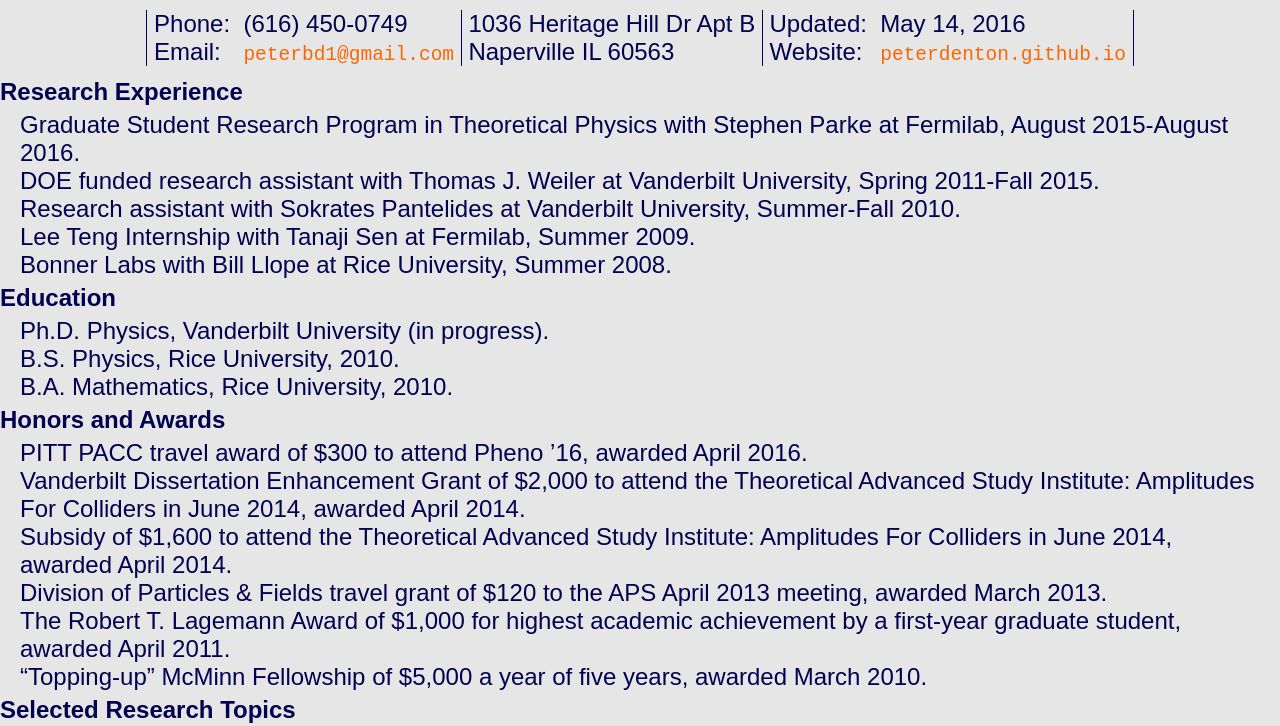
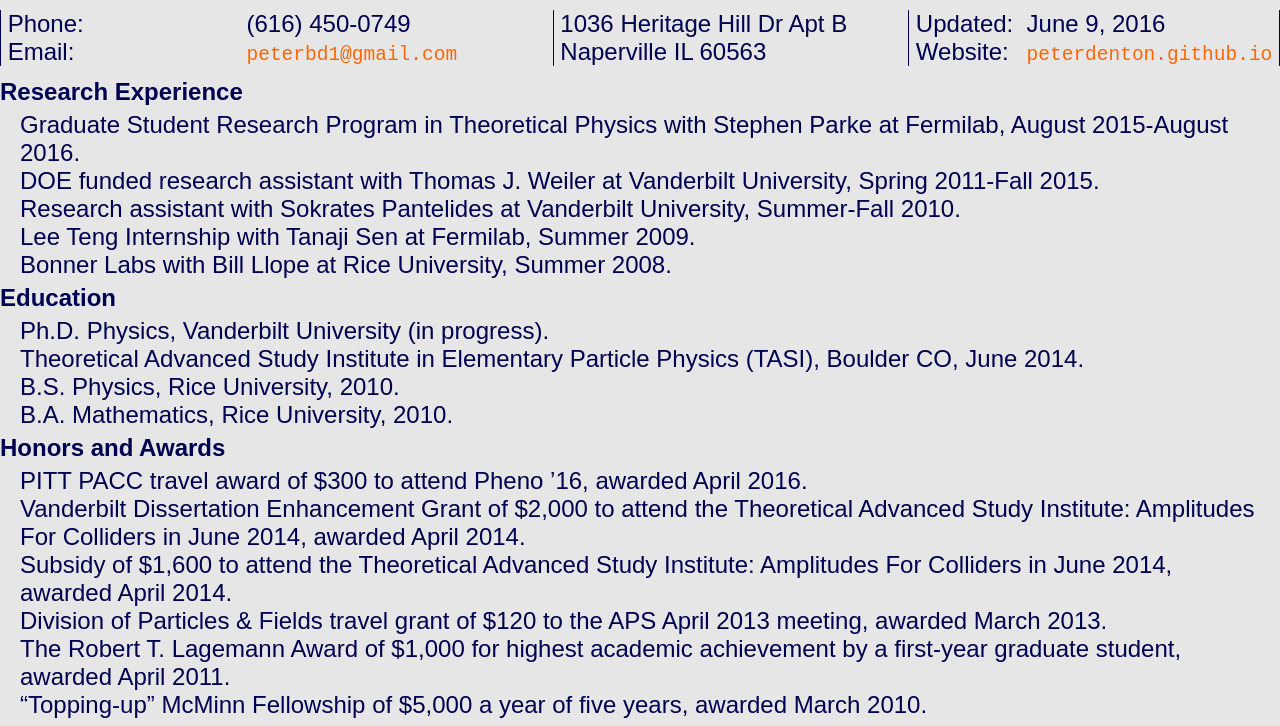
Before and after one commit to PeterDenton/CV, a plain HTML site: page index.html in a window 1280 px wide. Shown: the part 58-784 px from the top of the page. Drawn offline with Linux system fonts and the light colour scheme.

Commit message:
added tasi to education

```diff
--- a/CV.css
+++ b/CV.css
@@ -158,6 +158,8 @@ padding-top: 20px;
 padding-bottom: 20px;
 }
 
+table { table-layout: fixed; }
+td { width: 33%; }
 #header
 {
 padding-bottom: 10px;
@@ -240,6 +242,8 @@ padding-top: 20px;
 padding-bottom: 20px;
 }
 
+table { table-layout: fixed; }
+td { width: 33%; }
 #header
 {
 padding-bottom: 10px;
--- a/index.html
+++ b/index.html
@@ -7,7 +7,7 @@
 <meta name="originator" content="TeX4ht (http://www.cse.ohio-state.edu/~gurari/TeX4ht/)">
 <!-- html,fn-in -->
 <meta name="src" content="CV.tex">
-<meta name="date" content="2016-05-14 13:28:00">
+<meta name="date" content="2016-06-09 10:01:00">
 <link rel="stylesheet" type="text/css" href="CV.css">
 </head><body
 >
@@ -27,7 +27,7 @@ class="td11">Phone:</td><td  style="white-space:nowrap; text-align:left;" id="TB
 class="td11">(616) 450-0749         </td><td  style="white-space:nowrap; text-align:left;" id="TBL-1-1-3"
 class="td11">1036 Heritage Hill Dr Apt B</td><td  style="white-space:nowrap; text-align:left;" id="TBL-1-1-4"
 class="td11">Updated:</td><td  style="white-space:nowrap; text-align:left;" id="TBL-1-1-5"
-class="td11">May 14, 2016               </td>
+class="td11">June 9, 2016                 </td>
 </tr><tr
  style="vertical-align:baseline;" id="TBL-1-2-"><td  style="white-space:nowrap; text-align:left;" id="TBL-1-2-1"
 class="td11">Email: </td><td  style="white-space:nowrap; text-align:left;" id="TBL-1-2-2"
@@ -59,10 +59,12 @@ class="cmtt-10">peterdenton.github.io</span></a></td></tr></table>
    <ul class="itemize0">
    <li class="itemize">Ph.D. Physics, Vanderbilt University (in progress).
    </li>
+   <li class="itemize">Theoretical Advanced Study Institute in Elementary Particle Physics (TASI), Boulder CO, June 2014.
+   </li>
    <li class="itemize">B.S. Physics, Rice University, 2010.
    </li>
    <li class="itemize">B.A. Mathematics, Rice University, 2010. </li></ul>
-<!--l. 68--><p class="noindent" >
+<!--l. 69--><p class="noindent" >
 <h4 class="likesubsectionHead"><a
  id="x1-3000"></a>Honors and Awards</h4>
    <ul class="itemize0">
@@ -70,11 +72,11 @@ class="cmtt-10">peterdenton.github.io</span></a></td></tr></table>
    </li>
    <li class="itemize">Vanderbilt  Dissertation  Enhancement  Grant  of  $2,000  to  attend  the  Theoretical  Advanced  Study
    Institute: Amplitudes For Colliders in June 2014, awarded April 2014.
+
+
    </li>
    <li class="itemize">Subsidy of $1,600 to attend the Theoretical Advanced Study Institute: Amplitudes For Colliders in June
    2014, awarded April 2014.
-
-
    </li>
    <li class="itemize">Division of Particles &amp; Fields travel grant of $120 to the APS April 2013 meeting, awarded March 2013.
    </li>
@@ -82,7 +84,7 @@ class="cmtt-10">peterdenton.github.io</span></a></td></tr></table>
    student, awarded April 2011.
    </li>
    <li class="itemize">&#8220;Topping-up&#8221; McMinn Fellowship of $5,000 a year of five years, awarded March 2010. </li></ul>
-<!--l. 79--><p class="noindent" >
+<!--l. 80--><p class="noindent" >
 <h4 class="likesubsectionHead"><a
  id="x1-4000"></a>Selected Research Topics</h4>
    <ul class="itemize0">
@@ -103,28 +105,28 @@ class="cmmi-10">pp </span>scattering at LHC energies.
    <li class="itemize">Matching Weinberg&#8217;s Higgs portal to <span
 class="cmmi-10">N</span><sub><span
 class="cmmi-7">eff</span></sub> measurements. </li></ul>
-<!--l. 90--><p class="noindent" >
+<!--l. 91--><p class="noindent" >
 <h4 class="likesubsectionHead"><a
  id="x1-5000"></a>Language Skills</h4>
    <ul class="itemize0">
    <li class="itemize"><span class="LATEX">L<span class="A">A</span><span class="TEX">T<span
 class="E">E</span>X</span></span>, beamer, python, matplotlib, C++, ROOT, MATHEMATICA, MATLAB, FORTRAN, gnuplot,
    java, html, and javascript. </li></ul>
-<!--l. 96--><p class="noindent" >
+
+
+<!--l. 97--><p class="noindent" >
 <h4 class="likesubsectionHead"><a
  id="x1-6000"></a>Teaching</h4>
    <ul class="itemize0">
    <li class="itemize">Teaching assistant at Vanderbilt University, Fall 2010-Spring 2015.
    </li>
    <li class="itemize">Teaching assistant for the Physics Department at Rice University, Fall 2009.
-
-
    </li>
    <li class="itemize">Writing consultant at Rice University, 2007-2010.
    </li>
    <li class="itemize">Tutoring English, math, and physics at middle school, high school, undergraduate, and graduate school
    levels, 2005-2015. </li></ul>
-<!--l. 104--><p class="noindent" >
+<!--l. 105--><p class="noindent" >
 <h4 class="likesubsectionHead"><a
  id="x1-7000"></a>Professional Societies</h4>
    <ul class="itemize0">
```
Also changed, not shown: 2 other files.
